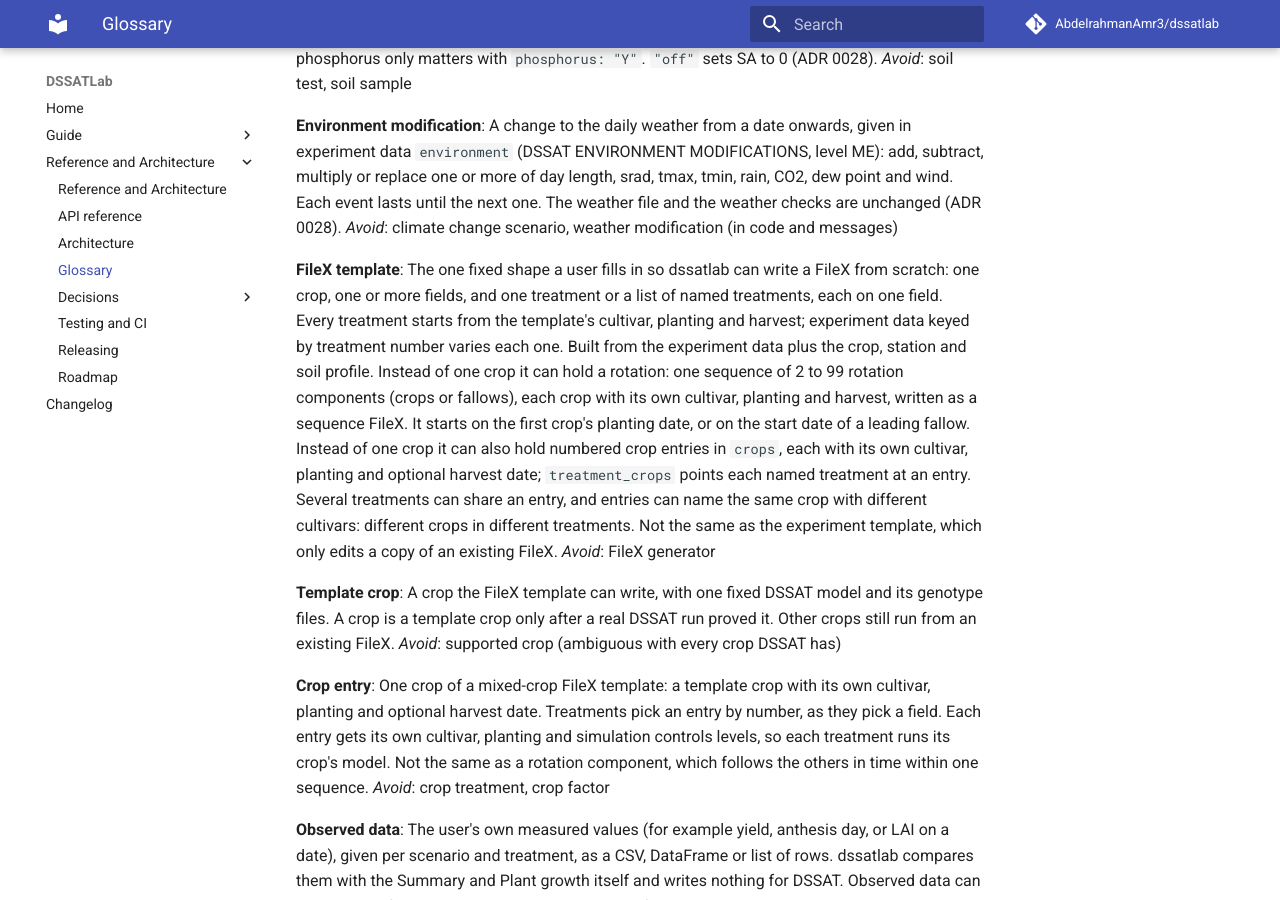
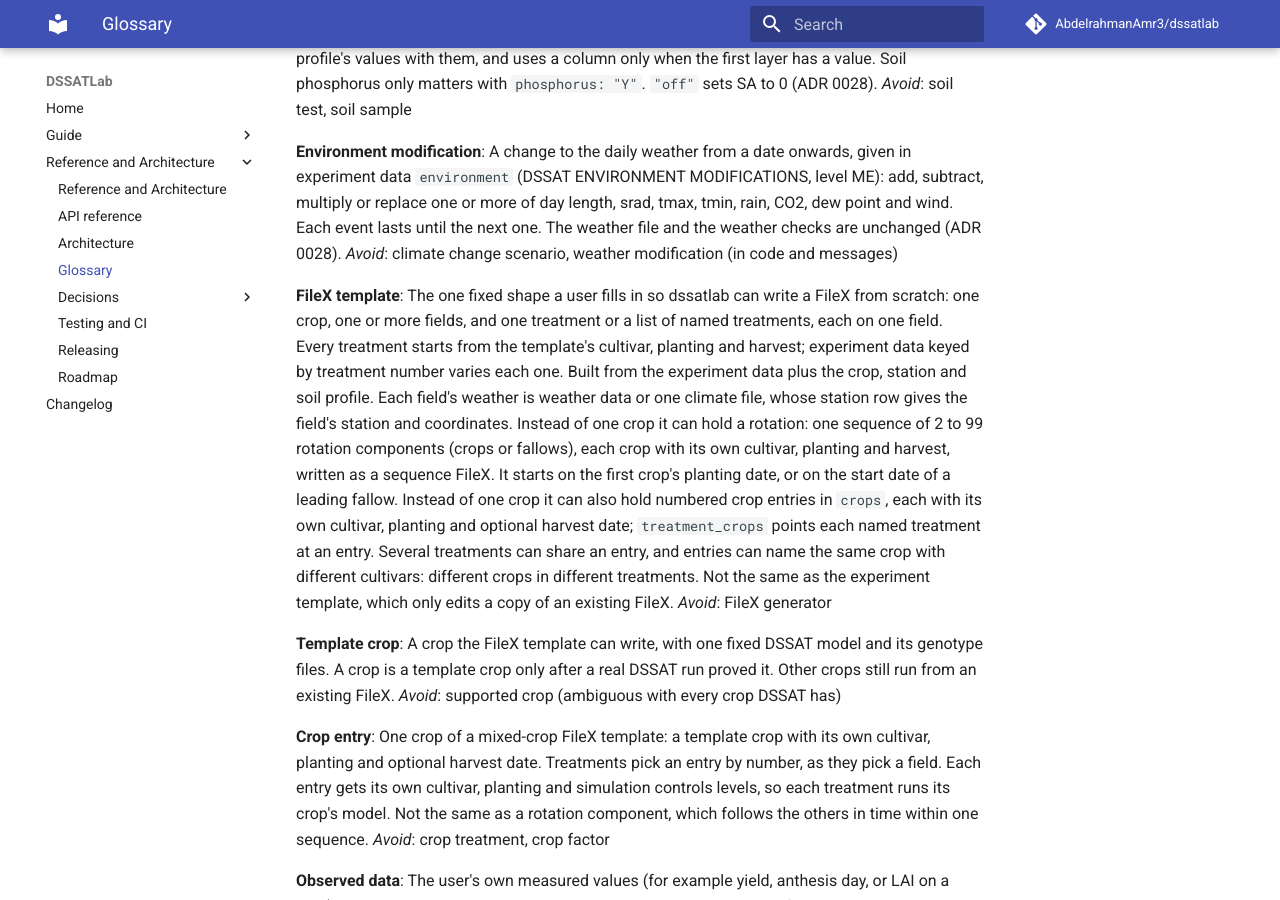
Before and after one commit to AbdelrahmanAmr3/dssatlab, an MkDocs documentation site: the page built from docs/reference/glossary.md, in a window 1280 px wide and 900 px high, scrolled down 5579 px. Built offline with MkDocs 1.6.1 and Material for MkDocs 9.7.7, drawn with Linux system fonts in a browser that asks for light colours; comment, search, counter and statistics services are not loaded; some of the changed text lies outside the part shown.

Commit message:
Add ADR 0034 and CONTEXT for climate-file template weather (#300)
Co-Authored-By: Claude Opus 5.5 <noreply@anthropic.com>

```diff
--- a/CONTEXT.md
+++ b/CONTEXT.md
@@ -172,6 +172,7 @@ A DSSAT `*.CLI` file of station monthly averages (for example from DSSAT's `Weat
 folder), handed to a Simulation through `weather=`. DSSAT reads `<first four characters of WSTA>.CLI`
 beside the FileX; it is copied unchanged, under its upper-case name, into the simulation folder.
 The checks read only its header, station row and the table its WTHER method needs (monthly averages for S, WGEN parameters for W).
+A FileX template field can take a climate file as its only weather (ADR 0034).
 
 **Replicate**:
 One repetition of a treatment's seasons with a different random weather series (DSSAT NREPS,
@@ -312,7 +313,8 @@ _Avoid_: climate change scenario, weather modification (in code and messages)
 The one fixed shape a user fills in so dssatlab can write a FileX from scratch: one crop, one or
 more fields, and one treatment or a list of named treatments, each on one field. Every treatment starts from the template's
 cultivar, planting and harvest; experiment data keyed by treatment number varies each one. Built
-from the experiment data plus the crop, station and soil profile. Instead of one crop it can hold a
+from the experiment data plus the crop, station and soil profile. Each field's weather is weather
+data or one climate file, whose station row gives the field's station and coordinates. Instead of one crop it can hold a
 rotation: one sequence of 2 to 99 rotation components (crops or fallows), each crop with its own
 cultivar, planting and harvest, written as a sequence FileX. It starts on the first crop's planting
 date, or on the start date of a leading fallow. Instead of one crop it can also hold numbered crop
```
Also changed, not shown: docs/adr/0034-climate-file-as-a-template-fields-weather.md (added, +31 -0 lines).
